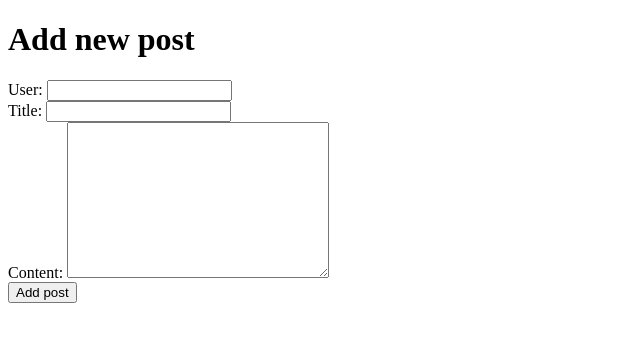
After one commit to pikvic/mkn_tutorial, a Flask app: page /add_post in a window 1280 px wide. The commit adds this page. Shown: the top 342 px of the page, without its empty margins (0-640 px from the left). Run offline with Flask 2, Linux system fonts and the light colour scheme.

Commit message:
Add form and database

```diff
--- a/app.py
+++ b/app.py
@@ -1,71 +1,50 @@
-from flask import Flask, request, render_template
+from flask import Flask, request, render_template, redirect
 from pathlib import Path
+import datetime
 
 app = Flask("app")
 
-POSTS_FILE = Path('posts.txt')
+POSTS_DIR = Path('posts')
 
-print(POSTS_FILE.absolute())
-
-if not POSTS_FILE.exists():
-    with open(POSTS_FILE, 'wt') as f:
-        pass
+def create_post(post):
+    with open(POSTS_DIR / f'post{post["id"]}.txt', 'wt') as f:
+        f.write(str(post["id"]) + '\n')
+        f.write(post["user"] + '\n')
+        f.write(post["title"] + '\n')
+        f.write(str(post["date"]) + '\n')
+        f.write(post["content"])
 
 def get_posts():
     posts = []
-    post_id = 1
-    post = get_post(post_id)
-    while post:
+    for file in POSTS_DIR.iterdir():
+        with open(file, 'rt') as f:
+            lines = f.read().split('\n')
+            print(lines)
+        post = {
+            "id": lines[0],
+            "user": lines[1],
+            "title": lines[2],
+            "date": lines[3],
+            "content": lines[4]
+        }
         posts.append(post)
-        post_id += 1
-        post = get_post(post_id)
     return posts
-
-def get_post(post_id):
-    with open(POSTS_FILE, 'rt') as f:
-        # skip posts before post_id
-        for i in range(post_id - 1):
-            for i in range(5):
-                data = f.readline()
-            if not data:
-                print(data)
-                return None
-        post_id = f.readline()
-        if not post_id:
-            print(post_id)
-            return None
-        user = f.readline()
-        title = f.readline()
-        content = f.readline()
-        date = f.readline()
-        post = {"id": post_id, "user": user, "title": title, "content": content, "date": date}
-        return post
-
-def create_post(post):
-    with open(POSTS_FILE, 'a') as f:
-        for value in post.values():
-            f.write(str(value))
-            f.write('\n')
-
-def delete_post(post_id):
-    pass
-
-
-    # {
-    #     "id": 1,
-    #     "user": "Pete",
-    #     "title": "Warning!",
-    #     "content": "Lorem ipsum hello world!",
-    #     "date": "29-02-1988"
-    # },
-print(get_posts())
 
 @app.get("/")
 def index():
     posts = get_posts()
     return render_template("index.html", posts=posts)
 
-@app.get("/hello")
-def hello():
-    name = request.args.get("name", "John")
-    return f"Hello, {name}!"
+@app.get("/add_post")
+def add_post():
+    return render_template("add_post.html")
+
+@app.post("/add_post")
+def append_post():
+    post_id = len(get_posts()) + 1
+    user = request.form["user"]
+    title = request.form["title"]
+    content = request.form["content"]
+    date = datetime.date.today()
+    create_post({"id": post_id, "user": user, "title": title, "content": content, "date": date})
+    return redirect("/")
--- /dev/null
+++ b/templates/add_post.html
@@ -0,0 +1,27 @@
+<!DOCTYPE html>
+<html lang="en">
+<head>
+    <meta charset="UTF-8">
+    <title>Add Post</title>
+</head>
+<body>
+    <h1>Add new post</h1>
+    <form action="/add_post" method="post">
+        <div>
+            <label for="user">User:</label>
+            <input name="user" type="text">
+        </div>
+        <div>
+            <label for="title">Title:</label>
+            <input name="title" type="text">
+        </div>
+        <div>
+            <label for="content">Content:</label>
+            <textarea name="content" cols="30" rows="10"></textarea>
+        </div>
+        <div>
+            <input type="submit" value="Add post">
+        </div>
+    </form>
+</body>
+</html>
--- a/templates/index.html
+++ b/templates/index.html
@@ -21,5 +21,6 @@
             <div class="content">Content: {{ post.content }}</div>
         </article>
     {% endfor %}
+    <a href="/add_post">Add Post</a>
 </body>
 </html>
```
Also changed, not shown: database.py (added, +47 -0 lines), 1 other file.
